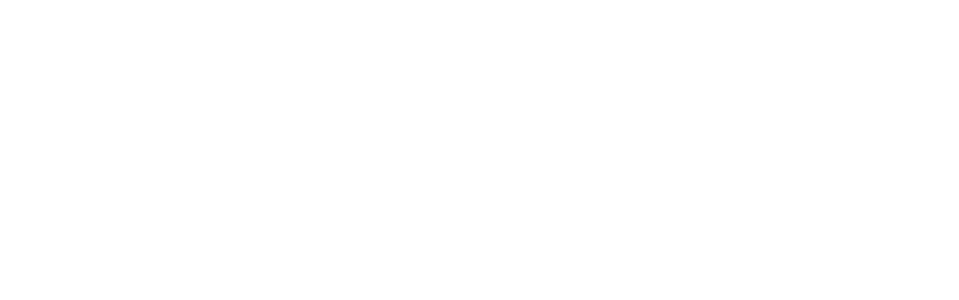
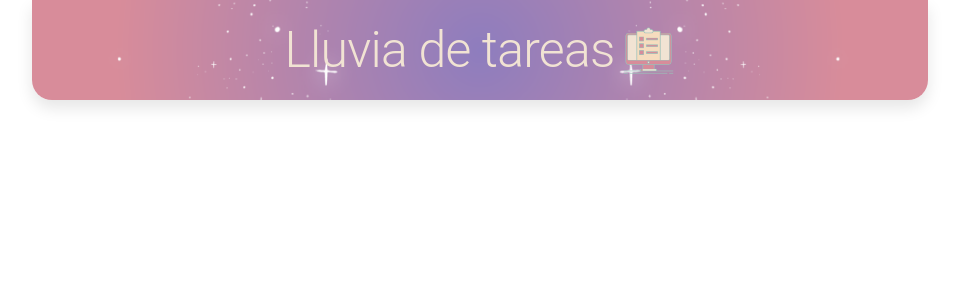
Before and after one commit to Malenagdiaz/todolist, a React (Vite) app: page / in a window 1280 px wide. Shown: the top 300 px of the page, without its empty margins (160-1119 px from the left). Built offline with nearby package versions, Linux system fonts and the light colour scheme.

Commit message:
Comienzo del maquetado con el header

```diff
--- a/package.json
+++ b/package.json
@@ -10,6 +10,9 @@
     "preview": "vite preview"
   },
   "dependencies": {
+    "@emotion/react": "^11.13.0",
+    "@emotion/styled": "^11.13.0",
+    "@mui/material": "^5.16.6",
     "react": "^18.3.1",
     "react-dom": "^18.3.1"
   },
--- a/src/App.jsx
+++ b/src/App.jsx
@@ -1,5 +1,11 @@
+import Header from "./components/Header";
+
 function App() {
-  return <></>;
+  return (
+    <>
+      <Header />
+    </>
+  );
 }
 
 export default App;
--- /dev/null
+++ b/src/components/Header.jsx
@@ -0,0 +1,45 @@
+import { Box, Typography, Icon } from "@mui/material";
+import Background from "../assets/header.png";
+import TaskIcon from "../assets/task-icon.png";
+
+const Header = () => {
+  return (
+    <Box
+      sx={{
+        width: { xs: "90%", md: "70%" },
+        height: { xs: 80, md: 100 },
+        borderRadius: "0 0 20px 20px",
+        overflow: "hidden",
+        margin: "0 auto",
+        backgroundImage: `url(${Background})`,
+        backgroundSize: "cover",
+        backgroundPosition: "center",
+        boxShadow: "0 8px 16px rgba(0, 0, 0, 0.1)",
+        padding: "20px",
+        display: "flex",
+        justifyContent: "center",
+        alignItems: "center",
+      }}
+    >
+      <Typography
+        variant="h1"
+        sx={{
+          fontSize: { xs: 20, md: 50 },
+          color: "#F1E3D3",
+          display: "flex",
+          alignItems: "center",
+        }}
+      >
+        Lluvia de tareas
+        <Icon
+          component="img"
+          src={TaskIcon}
+          alt="Task Icon"
+          sx={{ width: 53, height: 53, marginLeft: 1 }}
+        />
+      </Typography>
+    </Box>
+  );
+};
+
+export default Header;
--- a/src/main.jsx
+++ b/src/main.jsx
@@ -1,9 +1,11 @@
 import React from "react";
 import ReactDOM from "react-dom/client";
 import App from "./App.jsx";
+import { CssBaseline } from "@mui/material";
 
 ReactDOM.createRoot(document.getElementById("root")).render(
   <React.StrictMode>
+    <CssBaseline />
     <App />
   </React.StrictMode>
 );
```
Also changed, not shown: 1 other file (tests, documents, lock files or other folders).
